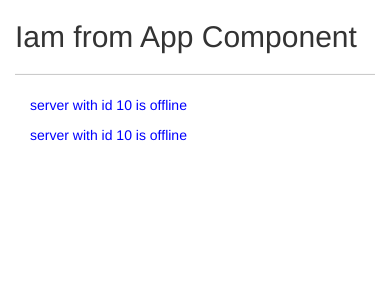
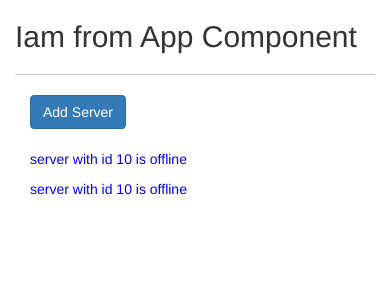
Before and after one commit to VarunPoloju/Angular, an Angular app: page / in a window 390 px wide. Shown: the top 300 px of the page. Built offline with nearby package versions, Linux system fonts and the light colour scheme.

Commit message:
Property Binding

```diff
--- a/src/app/app.component.html
+++ b/src/app/app.component.html
@@ -4,7 +4,4 @@
     <div class="col-md-6">
         <app-servers></app-servers>
     </div>
-    <div class="col-md-6">
-        <app-servers></app-servers>
-    </div>
 </div>
--- a/src/app/components/servers/servers.component.html
+++ b/src/app/components/servers/servers.component.html
@@ -1 +1,4 @@
+<button [disabled]="!allowNewServer" class="btn btn-primary">Add Server</button>
+<br><br>
 <app-server></app-server>
+<app-server></app-server>
--- a/src/app/components/servers/servers.component.ts
+++ b/src/app/components/servers/servers.component.ts
@@ -6,8 +6,12 @@
   styleUrls: ['./servers.component.css']
 })
 export class ServersComponent implements OnInit {
-
-  constructor() { }
+  allowNewServer = false;
+  constructor() {
+    setTimeout(() => {
+      this.allowNewServer = true
+    }, 2000);
+  }
 
   ngOnInit(): void {
   }
```
